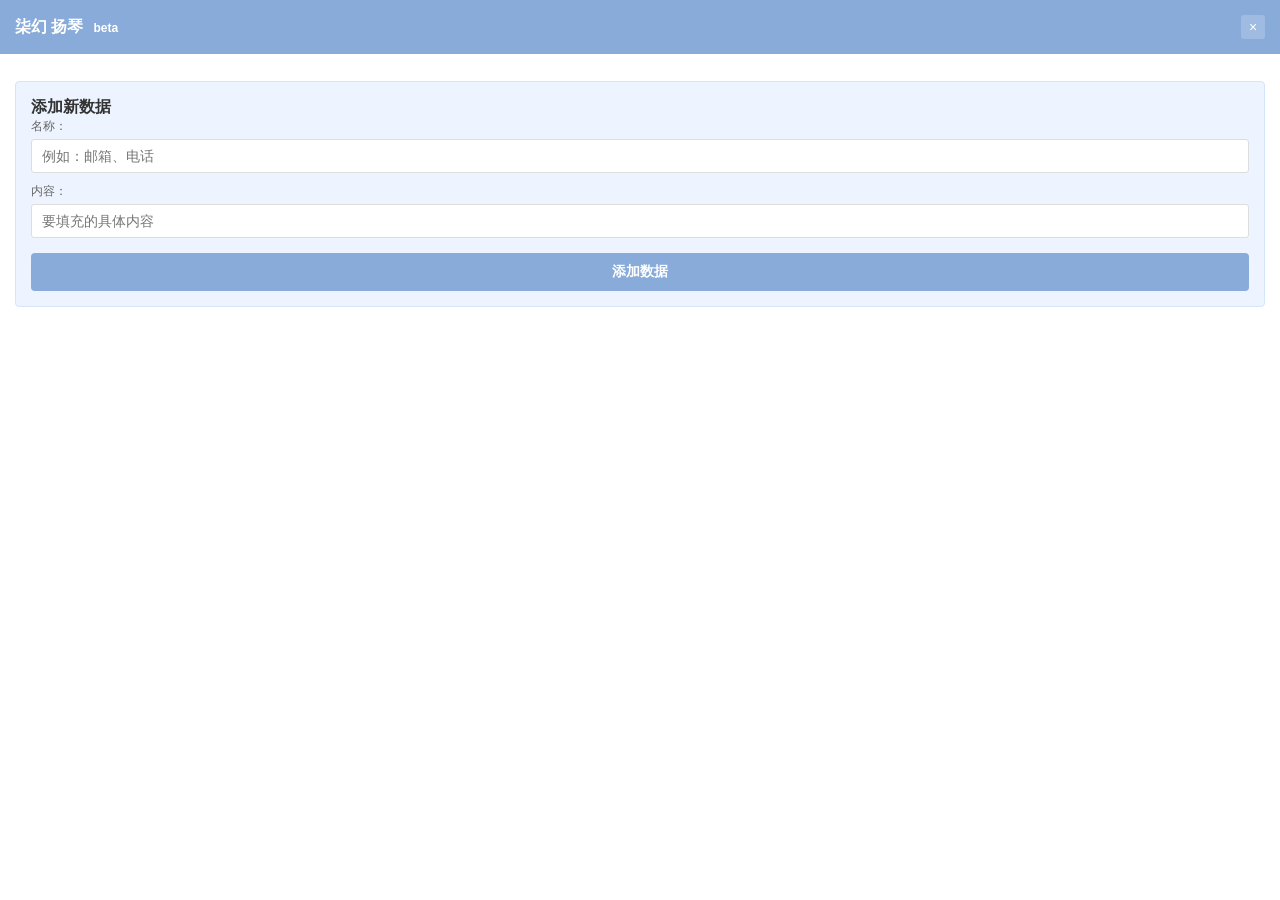
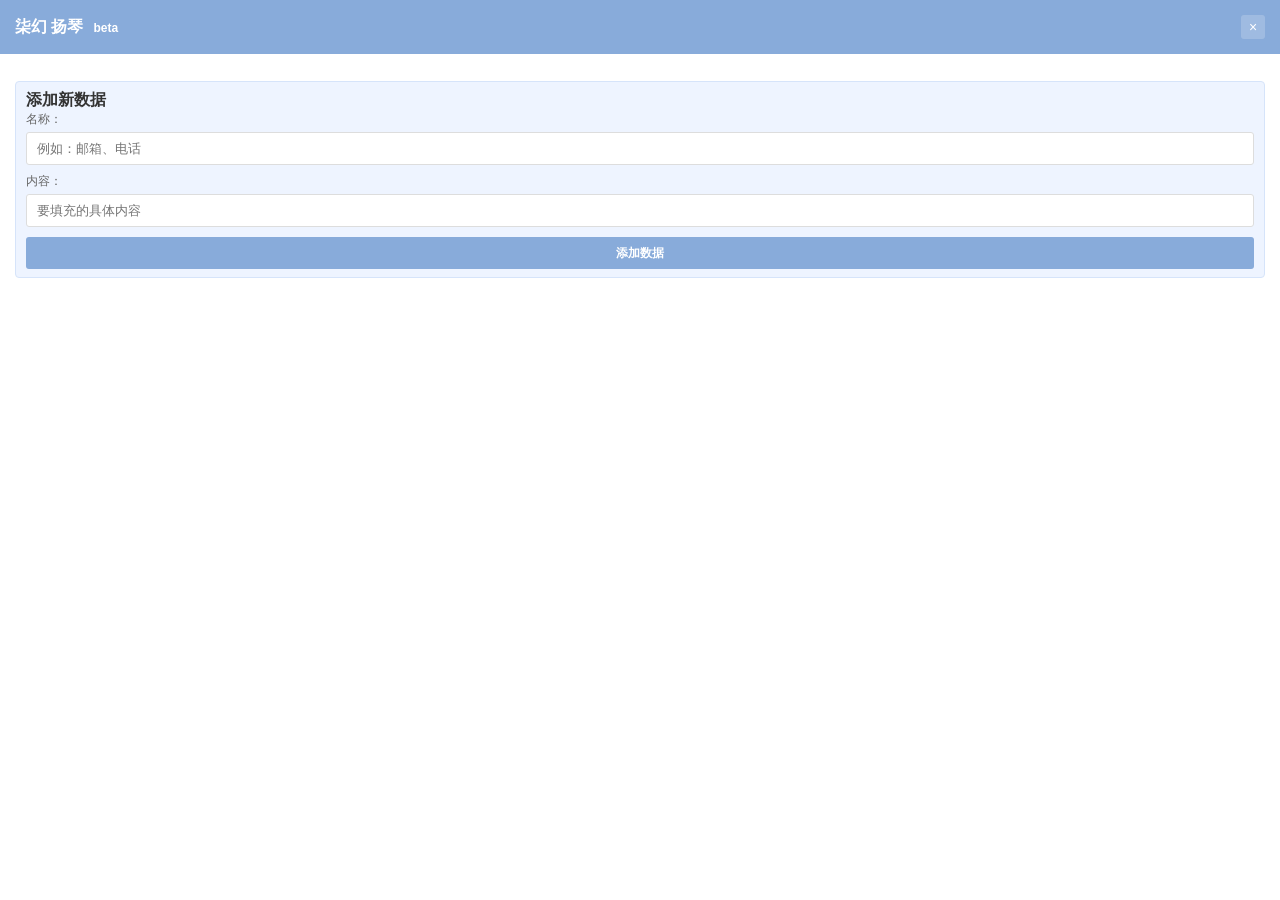

界面优化

--- a/styles.css
+++ b/styles.css
@@ -366,7 +366,7 @@ html, body {
 
 .add-form {
     margin-top: 12px;
-    padding: 15px;
+    padding: 8px 10px;
     background: #eef4ff;
     border-radius: 4px;
     border: 1px solid #d6e4fa;
@@ -379,7 +379,7 @@ html, body {
 }
 
 .add-form-body {
-    margin-top: 10px;
+    margin-top: 8px;
 }
 
 .add-form.collapsed .add-form-body {
@@ -393,7 +393,7 @@ html, body {
 }
 
 .form-group {
-    margin-bottom: 10px;
+    margin-bottom: 8px;
 }
 
 .form-group label {
@@ -409,7 +409,7 @@ html, body {
     border: 1px solid #ddd;
     border-radius: 3px;
     box-sizing: border-box;
-    font-size: 14px;
+    font-size: 13px;
 }
 
 .form-group input:focus {
@@ -422,7 +422,7 @@ html, body {
     border-radius: 3px;
     background: white;
     padding: 8px 10px;
-    max-height: 150px;
+    max-height: 120px;
     overflow-y: auto;
 }
 
@@ -470,17 +470,18 @@ html, body {
 .form-actions {
     display: flex;
     gap: 8px;
-    margin-top: 15px;
+    margin-top: 10px;
 }
 
 .add-btn, .update-btn, .cancel-btn {
     flex: 1;
-    padding: 10px;
+    height: 32px;
+    padding: 0 10px;
     border: none;
-    border-radius: 4px;
+    border-radius: 3px;
     cursor: pointer;
-    font-size: 14px;
-    font-weight: bold;
+    font-size: 12px;
+    font-weight: 600;
 }
 
 .add-btn {
